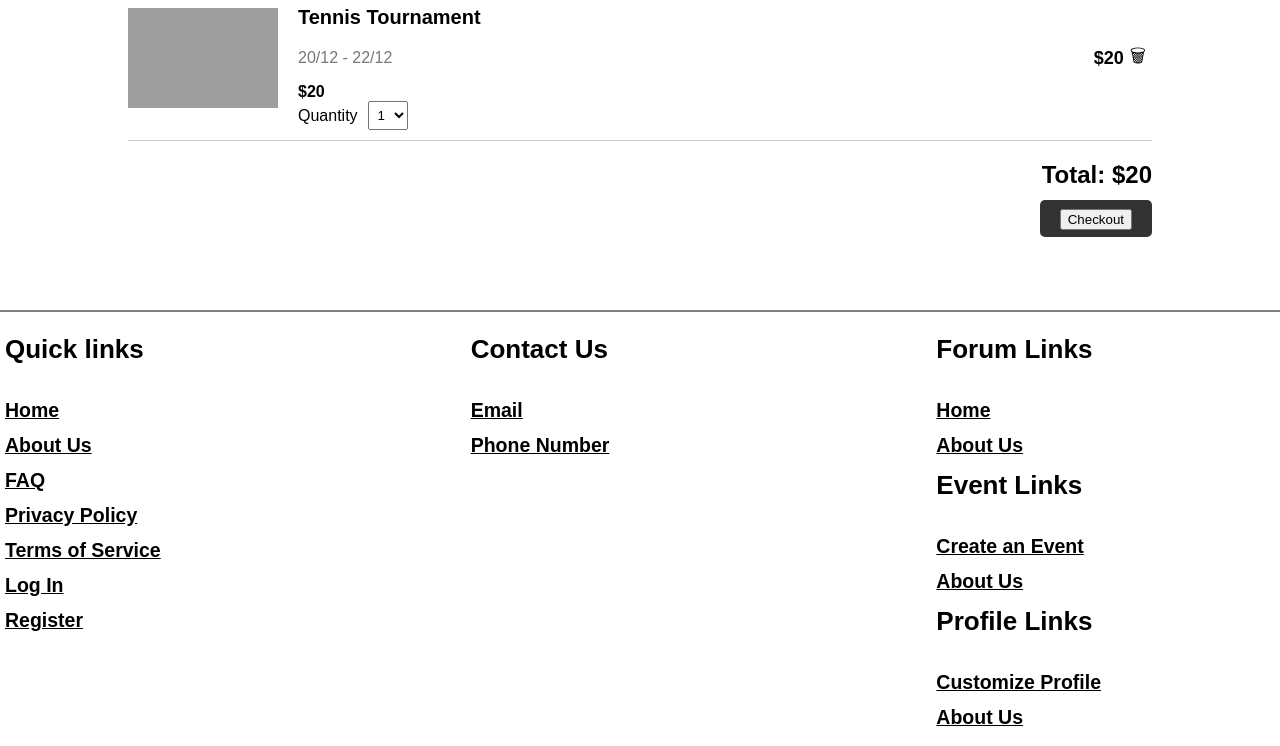
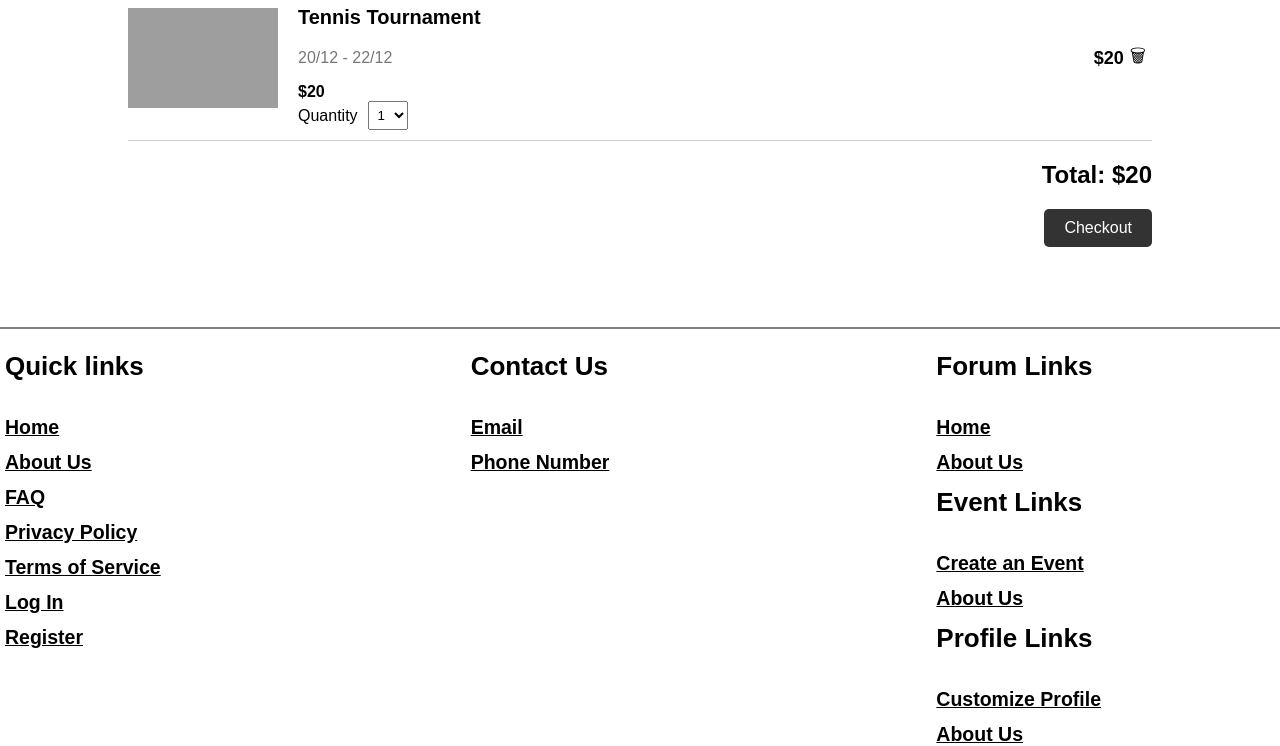
Before and after one commit to Antipoison7/Web-studio-1-Event-Organizer, a PHP site: page /shoppingcart.php in a window 1280 px wide. Shown: the part 346-1092 px from the top of the page. Run offline with PHP 8.4, Linux system fonts and the light colour scheme; grey boxes are pictures that could not be loaded.

Commit message:
button css

```diff
--- a/siteRoot/Resources/Style/shoppingcart.css
+++ b/siteRoot/Resources/Style/shoppingcart.css
@@ -78,14 +78,18 @@ body {
     font-size: 24px;
 }
 
-.checkout-btn {
+.checkout-btn button {
     background-color: #333;
     color: white;
+    border: none;
     padding: 10px 20px;
+    font-size: 16px;
+    cursor: pointer;
     border-radius: 5px;
-    cursor: pointer;
+    transition: background-color 0.3s ease;
 }
 
-.checkout-btn:hover {
+.checkout-btn button:hover {
     background-color: #555;
+
 }
```
